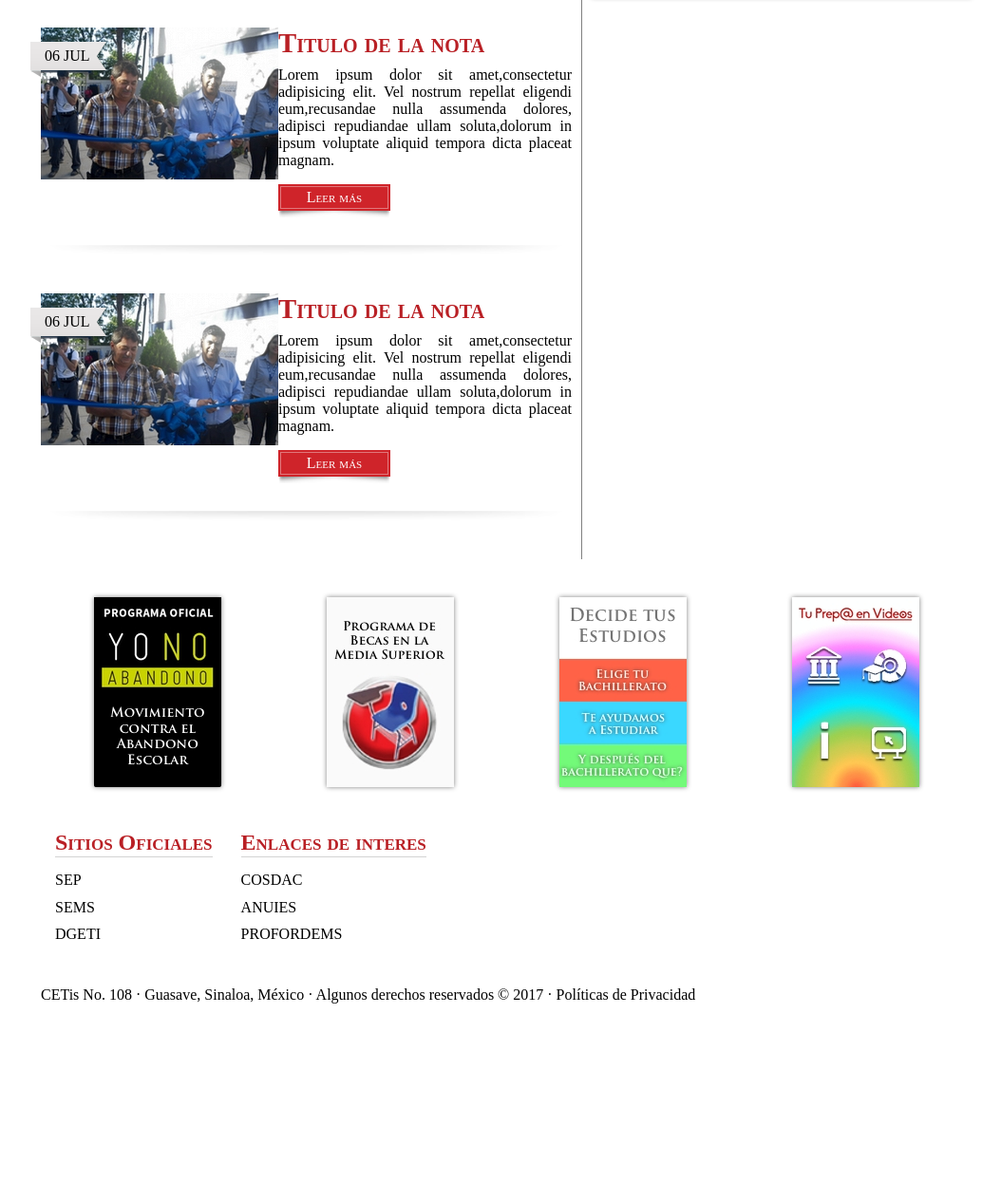
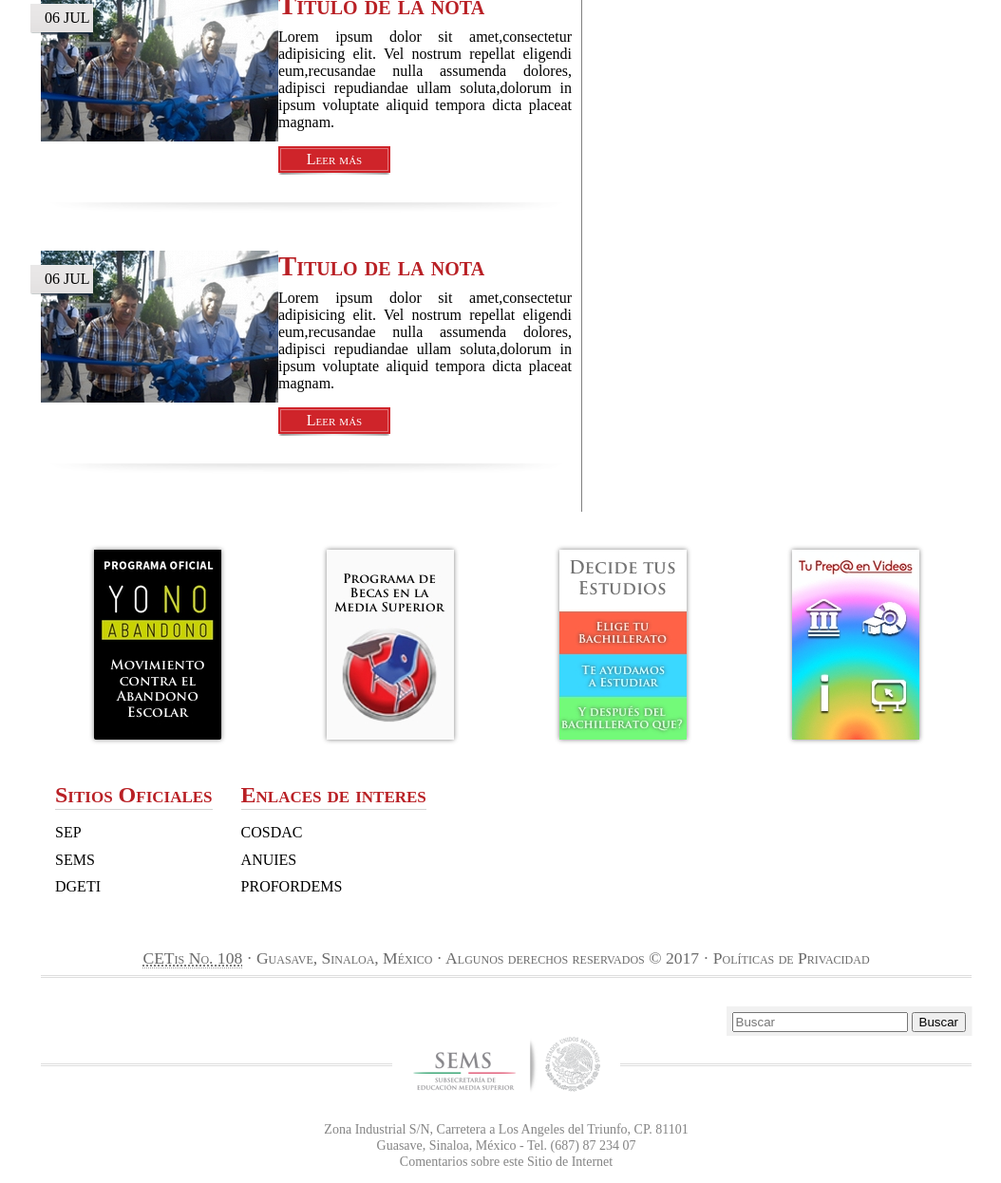
Before and after one commit to dgeti-cetis108/2016-2-recursamiento-webapps-LauraYuriel, a PHP site: page / in a window 1280 px wide. Shown: the part 1159-2405 px from the top of the page at 95% size, without its empty margins (107-1161 px from the left). Before the commit the page ends 2216 px from the top, so only its background shows below. Run offline with PHP 8.4, Linux system fonts and the light colour scheme.

Commit message:
Termine mi pagina Se agrego el pie de pagina

```diff
--- a/css/style.css
+++ b/css/style.css
@@ -176,3 +176,83 @@ body, h1, h2, h3, h4, h5, h6, figure {
 /*Actividad final*/
 /*Organizar las reglas CSS descritos debajo, por secciones del sitio y por tipo de regla
 border:doble 3px*/
+div{
+    display: block;
+}
+#pie {
+    margin-bottom: 20px;
+}
+#encabezado, #barnav, #contenido, #pie {
+    width: 980px;
+    margin: 0 auto;
+}
+#politicas, #politicas a {
+    color: #6b6b6b;
+}
+a {text-decoration: none;}
+#politicas {
+    text-align: center;
+    margin-bottom: 30px;
+    font-size: 1.1em;
+    font-variant: small-caps;
+}
+
+#contenido, #politicas {
+    background: 0 100% url(../images/linea_doble.gif?1382941343) repeat-x;
+    padding: 10px 0;
+}
+abbr[title], abbr[data-original-title] {
+    cursor: help;
+    border-bottom: 1px dotted #999;
+}
+.frm-busqueda {
+    background: #f1f1f1;
+    border: 1px solid #f1f1f1;
+    box-shadow: 1px 0 0 #f8f8f8;
+    padding: 5px 5px 3px 5px;
+    position: relative;
+}
+.derecha{ float: right;}
+
+#separador-sems {
+    margin: 0 0 30px;
+    position: relative;
+    clear: both;
+}
+#separador-sems #logo-sems {
+    background-image: url(../images/sems_footer.png?1382946314);
+    background-repeat: no-repeat;
+    display: block;
+    height: 60px;
+    width: 215px;
+    margin: 0 auto;
+    text-indent: -9999px;
+}
+#separador-sems #logo-sems::before {
+    left: 0;
+}
+#separador-sems #logo-sems::before, #separador-sems #logo-sems::after {
+background: 0 100% url(../images/linea_doble.gif?1382941343) repeat-x;
+    content: "";
+    display: block;
+    position: absolute;
+    height: 4px;
+    width: 370px;
+    bottom: 28px;
+}
+#separador-sems #logo-sems::after {
+    right: 0;
+}
+a {
+    text-decoration: none;
+    color: #b92025;
+}
+#direccion, #direccion a {
+    color: #848484;
+}
+#direccion {
+    font: 14px/17px serif;
+    text-align: center;
+}
+* {box-sizing: border-box;}
+a{text-decoration: none;}
--- a/index.html
+++ b/index.html
@@ -188,9 +188,30 @@
     <!--Fin: Principal-->
     <footer id="pie">
         <!-- Completar el pie de pagina con respecto al sitio oficial-->
-        <div class="container">
-            <p>CETis No. 108 · Guasave, Sinaloa, México · Algunos derechos reservados © 2017 · Políticas de Privacidad</p>
-        </div>
+        <div id="politicas">
+		<abbr title="Centro de Estudios Tecnológicos industrial y de servicios No. 108">CETis No. 108</abbr> · Guasave, Sinaloa, México · Algunos derechos reservados © 2017 ·
+        <a href="#">Políticas de Privacidad</a>
+	</div>
+        <div class="derecha">
+			<form action="#" name="frm-busqueda" class="frm-busqueda" id="frm-busqueda">
+				<input type="text" name="txt-busqueda" placeholder="Buscar">
+				<button type="submit">Buscar</button>
+			</form>
+		</div>
+        <div id="separador-sems">
+		<a href="http://www.sems.gob.mx/" id="logo-sems">
+        ::before
+        "Subsecretaría de Educación Media Superior"
+        ::after
+        </a>
+	</div>
+    <div id="direccion">
+		<p>Zona Industrial S/N, Carretera a Los Angeles del Triunfo, CP. 81101
+            <br>Guasave, Sinaloa, México - Tel. (687) 87 234 07<br>
+            <a href="mailto:informacion@cetis108.edu.mx">
+                Comentarios sobre este Sitio de Internet</a>
+        </p>
+	</div>
     </footer>
 </body>
 </html>
```
Also changed, not shown: images/linea_doble.gif (added), images/sems_footer.png (added).
